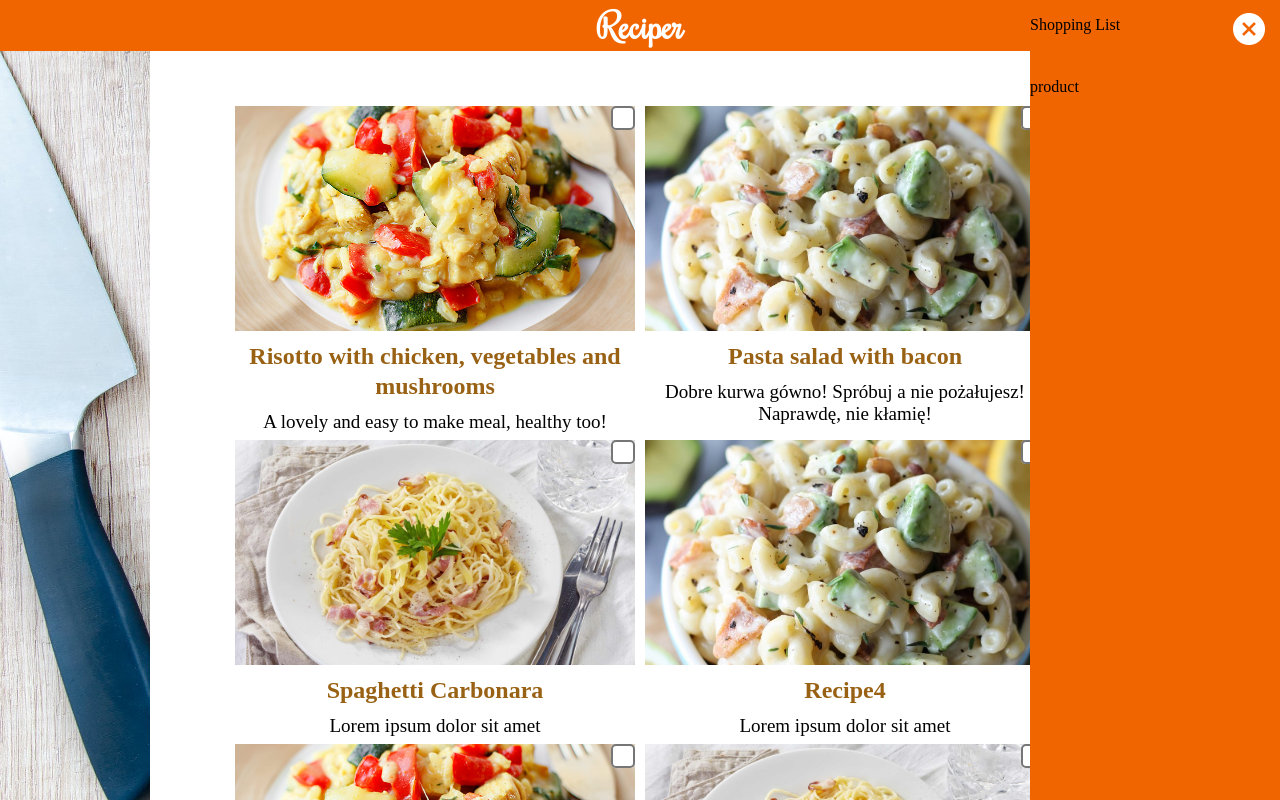
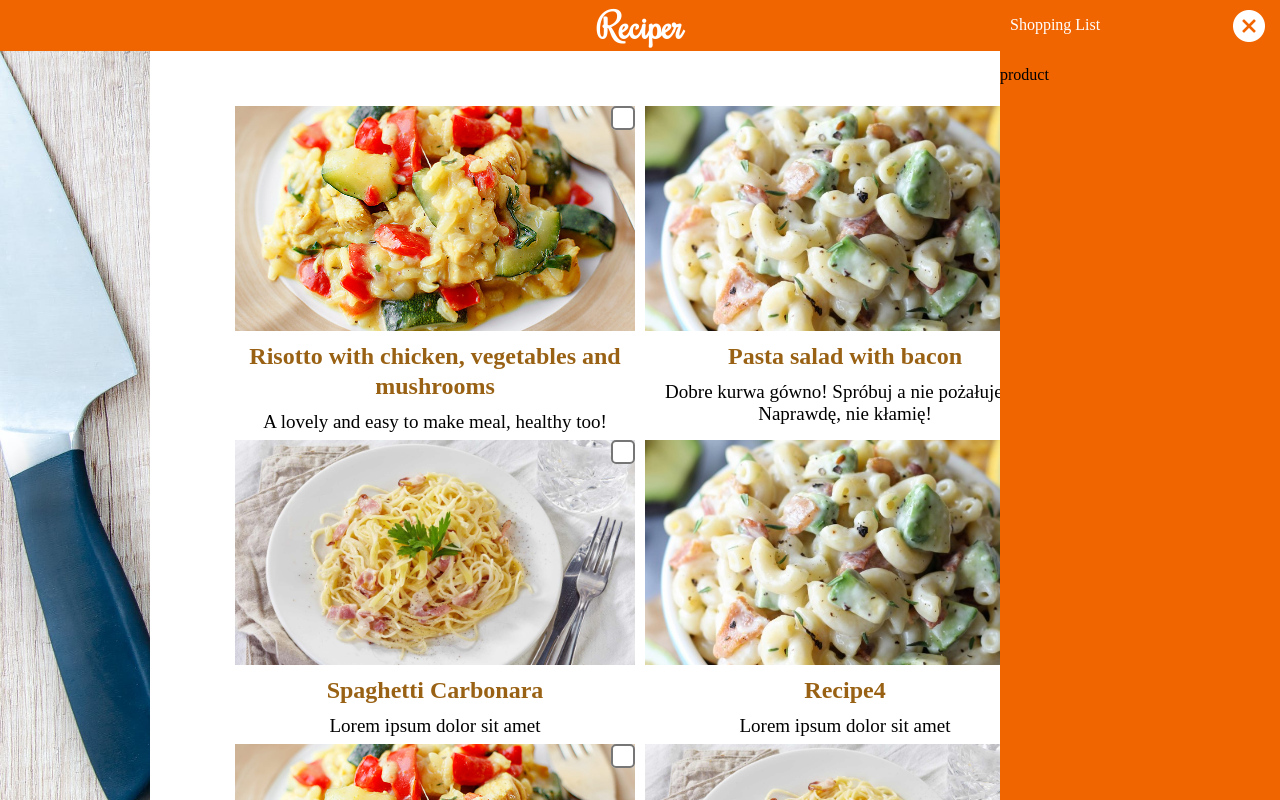
Before and after one commit to gabrielwawerski/Reciper, a plain HTML site: page index.html in a window 1280 px wide. Both pictures are taken after a click on the picture 1249 px from the left and 26 px from the top of the page. Shown: the top 800 px of the page. Drawn offline with Linux system fonts and the light colour scheme; a web font is replaced by a local one.

Commit message:
Enlarge sidenav and its buttons area

```diff
--- a/css/sidenav_shoppinglist.css
+++ b/css/sidenav_shoppinglist.css
@@ -2,7 +2,7 @@
     display: none;
     flex-direction: column;
     height: 100%;
-    width: 250px;
+    width: 280px;
     position: fixed;
     z-index: 1;
     top: 0;
@@ -13,20 +13,22 @@
     padding: 0;
 }
 
-#shopping-list-header-text1 {
+#shopping-list-header-text {
     float: left;
 }
 
 #shopping-list-header-button-container {
     float: right;
-    padding: 13px 15px;
+    padding: 10px 5px;
+    height: 100%;
 }
 
-#shopping-list-header-button {
+#shopping-list-header-button-close {
     width: 32px;
     height: 32px;
     filter: invert(100%);
-
+    /*margin: 3px 5px 0 5px;*/
+    cursor: pointer;
 }
 
 @media only screen and (max-width: 800px) {
--- a/css/style.css
+++ b/css/style.css
@@ -80,8 +80,8 @@ h1 {
 .header-sidenav-button-container {
     float: right;
     position: absolute;
-    top: 10px;
-    right: 15px;
+    top: 7px;
+    right: 10px;
     cursor: pointer;
 }
 
@@ -89,6 +89,7 @@ h1 {
     width: 32px;
     height: 32px;
     filter: invert(100%);
+    margin: 3px 5px 0 5px;
 }
 
 #content {
--- a/index.html
+++ b/index.html
@@ -33,24 +33,14 @@
             function closeNav() {
                 document.getElementById("shopping-list-sidenav").style.display = "";
             }
-
-            // window.addEventListener("orientationchange", function () {
-            //     if (document.getElementById("shopping-list-sidenav").style.display === "") {
-            //         console.log("returning!")
-            //     } else if (document.getElementById("shopping-list-sidenav").style.width === "250px") {
-            //         document.getElementById("shopping-list-sidenav").style.width = "100%"
-            //     } else if (document.getElementById("shopping-list-sidenav").style.width === "100%") {
-            //         document.getElementById("shopping-list-sidenav").style.width = "250px"
-            //     }
-            // });
         </script>
     </div>
 
     <div id="shopping-list-sidenav">
-        <div id="shopping-list-header1">
-            <p id="shopping-list-header-text1">Shopping List</p>
+        <div id="shopping-list-header">
+            <p id="shopping-list-header-text">Shopping List</p>
             <div id="shopping-list-header-button-container">
-                <img id="shopping-list-header-button" src="img/close.png" alt="Show shopping list" onclick="closeNav()">
+                <img id="shopping-list-header-button-close" src="img/close.png" alt="Show shopping list" onclick="closeNav()">
             </div>
         </div>
 
```
